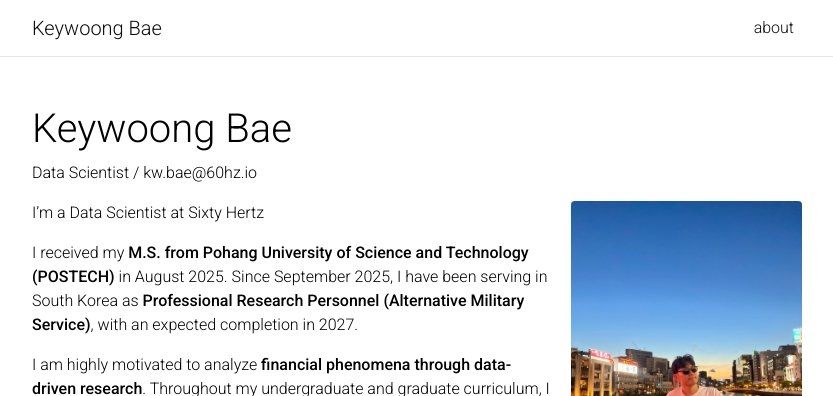
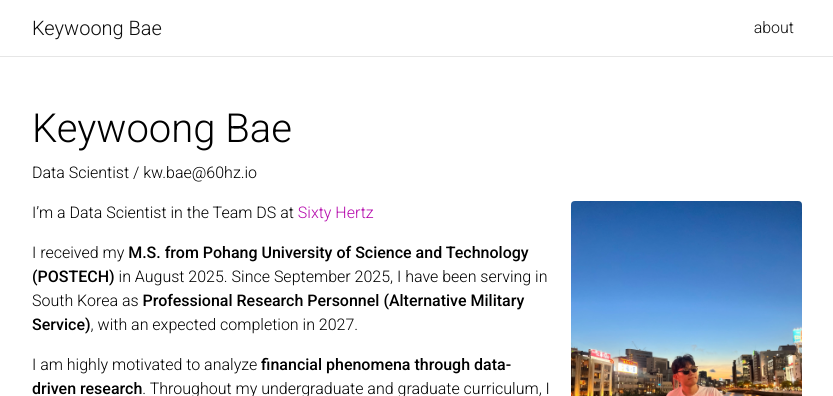
Before and after one commit to kwoongbae/kwoongbae.github.io, a Jekyll site: the page built from _pages/about.md, in a window 1280 px wide and 900 px high. Shown: the top 396 px of the window, without its empty margins (223-1056 px from the left). Built offline with Jekyll 4.4.1, drawn with Linux system fonts in a browser that asks for light colours; full-size pictures stand in for the smaller copies a plugin makes; comment, search, counter and statistics services are not loaded; a style sheet for code colours, icons or effects is not loaded.

Commit message:
Update about.md

```diff
--- a/_pages/about.md
+++ b/_pages/about.md
@@ -14,7 +14,7 @@ news: true  # includes a list of news items
 selected_papers: true # includes a list of papers marked as "selected={true}"
 social: true  # includes social icons at the bottom of the page
 ---
-I'm a Data Scientist at Sixty Hertz
+I'm a Data Scientist in the Team DS at [Sixty Hertz](https://60hz.io/en)
 
 I received my **M.S. from Pohang University of Science and Technology (POSTECH)** in August 2025. Since September 2025, I have been serving in South Korea as **Professional Research Personnel (Alternative Military Service)**, with an expected completion in 2027.
 
```
